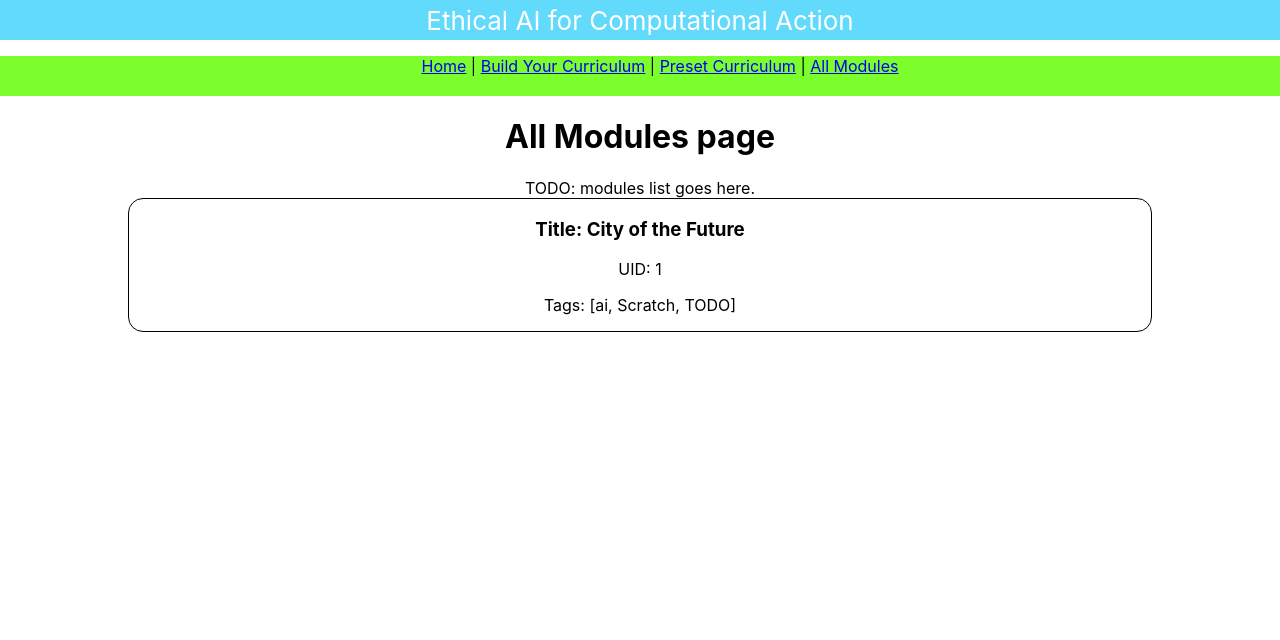
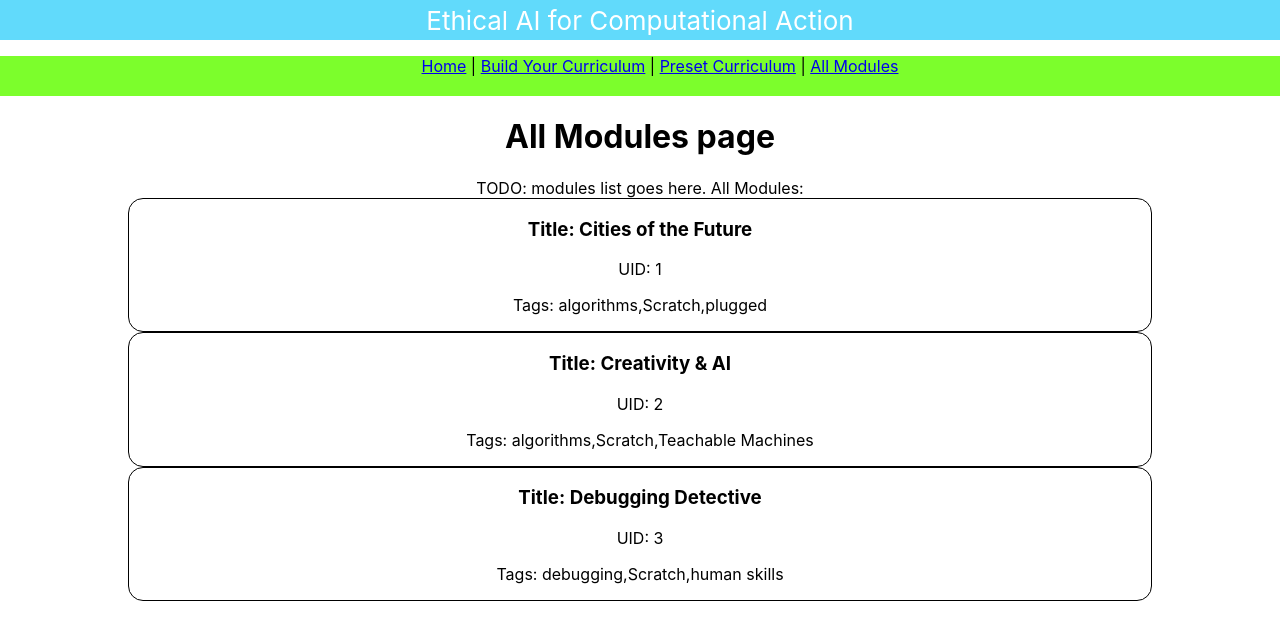
Before and after one commit to brandonwang15/meng-sandwich-app, a React (Create React App) app in the folder client/: page /all in a window 1280 px wide. Shown: the top 640 px of the page. Built offline with nearby package versions, Linux system fonts and the light colour scheme.

Commit message:
Move module data in client/src/data/all_modules.js. Import this into client side code.

```diff
--- a/client/src/components/App.js
+++ b/client/src/components/App.js
@@ -3,6 +3,7 @@ import Sandwich from './modules/Sandwich';
 import Navbar from './modules/Navbar';
 import Home from './pages/Home';
 import AllModules from './pages/AllModules';
+import BuildYourOwn from "./pages/BuildYourOwn";
 
 import {
   Route,
@@ -21,8 +22,13 @@ function App() {
           <Home />
         </Route>
 
+
+        <Route path="/builder">
+          <BuildYourOwn/>
+        </Route>
+
         <Route path="/all">
-          <AllModules path="/all"/>
+          <AllModules/>
         </Route>
 
         <Route path="/">
--- a/client/src/components/modules/Sandwich.js
+++ b/client/src/components/modules/Sandwich.js
@@ -1,16 +1,22 @@
 import React, { Component } from 'react';
 import './Sandwich.css';
+
+import PropTypes from 'prop-types';
 
 class Sandwich extends React.Component {
     render() {
         return (
             <div className="Sandwich-container" >
-                <h3>Title: {this.props.title}</h3>
-                <p>UID: {this.props.uid}</p>
-                <p>Tags: {this.props.tags.toString()}</p>
+                <h3>Title: {this.props.data.title}</h3>
+                <p>UID: {this.props.data.uid}</p>
+                <p>Tags: {this.props.data.tags.toString()}</p>
             </div>
         )
     }
 }
 
+Sandwich.propTypes = {
+    data: PropTypes.object.isRequired,
+}
+
 export default Sandwich;
--- a/client/src/components/pages/AllModules.js
+++ b/client/src/components/pages/AllModules.js
@@ -1,5 +1,7 @@
 import React, { Component } from "react";
 import Sandwich from '../modules/Sandwich';
+
+import data from "../../data/all_modules";
 
 class AllModules extends React.Component {
     render() {
@@ -8,12 +10,16 @@ class AllModules extends React.Component {
                 <h1>All Modules page</h1>
                 <div>
                     TODO: modules list goes here.
+                    All Modules:
+                    {data.all_modules.map((module) =>
+                        <Sandwich
+                        key={module.uid}
+                        data={module}
+                    />
+                    )}
+                </div>
+                <div>
 
-                    <Sandwich
-                        uid="1"
-                        title="City of the Future"
-                        tags="[ai, Scratch, TODO]"
-                        />
 
                 </div>
             </>
--- /dev/null
+++ b/client/src/components/pages/BuildYourOwn.js
@@ -0,0 +1,13 @@
+import React, { Component } from "react";
+
+class BuildYourOwn extends React.Component {
+    render () {
+        return (
+            <>
+                <h1>Build Your Own Module</h1>
+            </>
+        )
+    }
+}
+
+export default BuildYourOwn;
--- /dev/null
+++ b/client/src/data/all_modules.js
@@ -0,0 +1,33 @@
+var data = {
+    "all_modules": [
+        {
+            "uid": 1,
+            "title": "Cities of the Future",
+            "tags": [
+                "algorithms",
+                "Scratch",
+                "plugged"
+            ]
+        },
+        {
+            "uid": 2,
+            "title": "Creativity & AI",
+            "tags": [
+                "algorithms",
+                "Scratch",
+                "Teachable Machines"
+            ]
+        },
+        {
+            "uid": 3,
+            "title": "Debugging Detective",
+            "tags": [
+                "debugging",
+                "Scratch",
+                "human skills"
+            ]
+        }
+    ]
+};
+
+export default data;
--- a/client/tsconfig.json
+++ b/client/tsconfig.json
@@ -18,7 +18,7 @@
     "resolveJsonModule": true,
     "isolatedModules": true,
     "noEmit": true,
-    "jsx": "react"
+    "jsx": "react-jsx"
   },
   "include": [
     "src"
```
Also changed, not shown: 2 other files (tests, documents, lock files or other folders).
